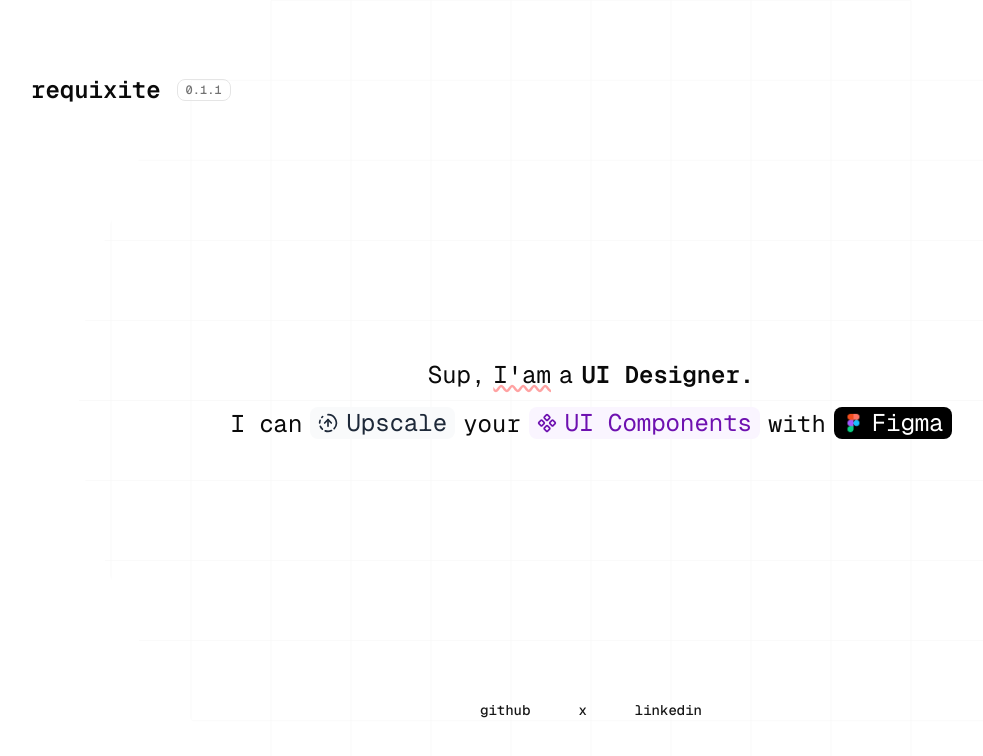
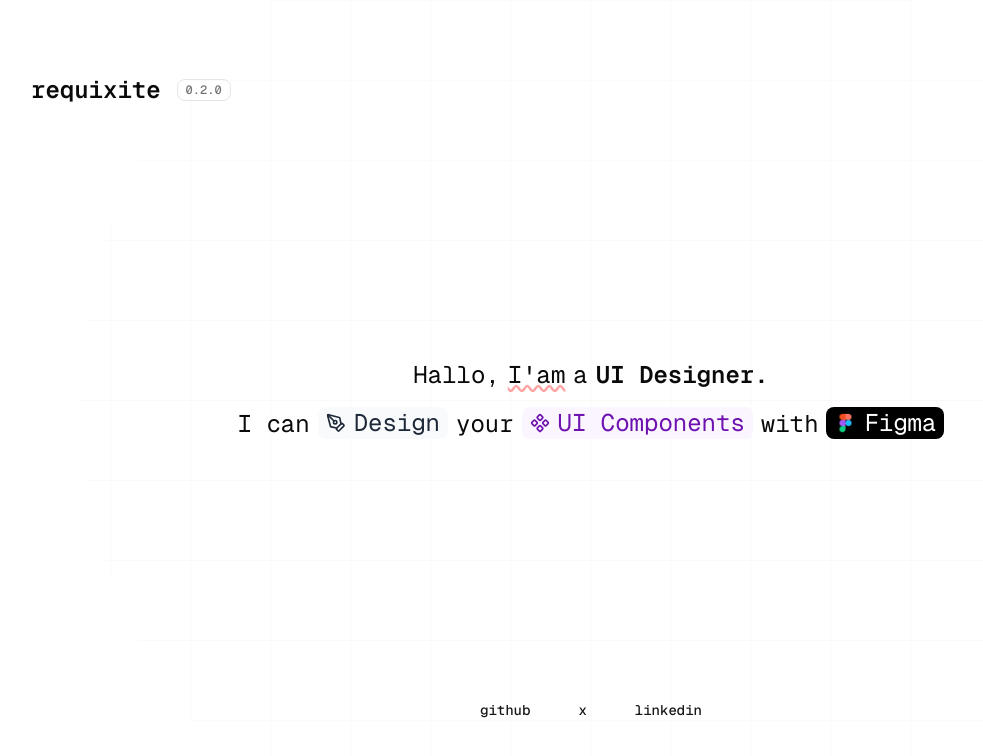
Before and after one commit to mtharreqq/requixite, a Next.js app: page / in a window 1280 px wide. Shown: the top 756 px of the page, without its empty margins (49-1032 px from the left). Built offline with nearby package versions, Linux system fonts and the light colour scheme.

Commit message:
feat(v0.2.0): implement API for fetching release versions and update UI to display them

```diff
--- /dev/null
+++ b/app/api/home/route.ts
@@ -0,0 +1,42 @@
+import { NextResponse } from "next/server";
+import path from "path";
+import { promises as fs } from "fs";
+
+type Release = {
+  version: string;
+  releaseDate: string; // bebas: string/Date sesuai kebutuhan
+  description: string;
+};
+
+export async function GET() {
+  try {
+    const filePath = path.join(
+      process.cwd(),
+      "public",
+      "data",
+      "releases.json",
+    );
+    const file = await fs.readFile(filePath, "utf-8");
+    const data = JSON.parse(file) as Release[];
+
+    // (opsional) sort terbaru dulu
+    const sorted = [...data].sort(
+      (a, b) =>
+        new Date(b.releaseDate).getTime() - new Date(a.releaseDate).getTime(),
+    );
+
+    // cache hint (Edge/CDN friendly). Ubah sesuai kebutuhan.
+    return NextResponse.json(sorted, {
+      headers: {
+        "Cache-Control":
+          "public, max-age=60, s-maxage=300, stale-while-revalidate=600",
+      },
+    });
+  } catch (e) {
+    console.error(e);
+    return NextResponse.json(
+      { error: "Failed to load releases.json" },
+      { status: 500 },
+    );
+  }
+}
--- a/app/page.tsx
+++ b/app/page.tsx
@@ -28,19 +28,6 @@ import {
 } from "@/components/ui/hover-card";
 import { ScrollArea } from "@/components/ui/scroll-area";
 
-const VERSIONS = [
-  {
-    version: "0.1.1",
-    releaseDate: "27 Sep 2025",
-    description:
-      "add ScrollArea and Separator components with versioning support",
-  },
-  {
-    version: "0.1.0",
-    releaseDate: "27 Sep 2025",
-    description: "Initial release",
-  },
-];
 const GREETINGS = [
   "안녕",
   "Bro",
@@ -68,10 +55,34 @@ function getRandomIndex(max: number) {
   return Math.floor(Math.random() * max);
 }
 
+type Release = {
+  version: string;
+  releaseDate: string;
+  description: string;
+};
+
 export default function Home() {
   const [greeting, setGreeting] = useState<string>("");
+  const [versions, setVersions] = useState<Release[]>([]);
+  const [loading, setLoading] = useState(true);
+  const [error, setError] = useState<string | null>(null);
+
   useEffect(() => {
+    const run = async () => {
+      try {
+        const res = await fetch("/api/home", { cache: "no-store" });
+        if (!res.ok) throw new Error(`HTTP ${res.status}`);
+        const data = await res.json();
+
+        setVersions(data);
+        setError(null);
+      } finally {
+        setLoading(false);
+      }
+    };
+
     setGreeting(GREETINGS[getRandomIndex(GREETINGS.length)]);
+    run();
   }, []);
 
   return (
@@ -98,13 +109,29 @@ export default function Home() {
         </HoverCard>
         <HoverCard>
           <HoverCardTrigger asChild>
-            <Badge variant={"outline"} className="text-muted-foreground">
-              {VERSIONS[0].version}
+            <div className="flex items-center gap-2">
+              {loading && (
+                <Badge variant="outline" className="text-muted-foreground">
+                  Loading...
                 </Badge>
+              )}
+
+              {!loading && error && (
+                <Badge variant="destructive" className="text-white">
+                  Error{typeof error === "string" ? `: ${error}` : ""}
+                </Badge>
+              )}
+
+              {!loading && !error && versions?.[0]?.version && (
+                <Badge variant="outline" className="text-muted-foreground">
+                  {versions[0].version}
+                </Badge>
+              )}
+            </div>
           </HoverCardTrigger>
           <HoverCardContent className="px-4 py-1">
             <ScrollArea className="flex max-h-64 flex-col">
-              {VERSIONS.map((v) => (
+              {versions.map((v) => (
                 <div
                   key={v.version}
                   className="flex items-center justify-between border-b py-2 last:border-0"
@@ -119,13 +146,33 @@ export default function Home() {
           </HoverCardContent>
         </HoverCard>
       </header>
-      <main className="row-start-2 flex w-full flex-col items-start gap-4 sm:items-center md:text-2xl">
-        <div className="flex flex-wrap items-center justify-start gap-2 text-lg sm:justify-start md:text-2xl">
-          <span>{greeting},</span>
+      <main className="row-start-2 flex w-full flex-col items-start gap-4 md:items-center md:text-2xl">
+        <div className="flex flex-wrap items-center justify-start gap-2 text-lg md:justify-start md:text-2xl">
+          <motion.span
+            initial={{ opacity: 0, scale: 0.5 }}
+            animate={{ opacity: 1, scale: 1 }}
+            transition={{
+              duration: 0.8,
+              delay: 0,
+              ease: [0, 0.71, 0.2, 1.01],
+            }}
+          >
+            {greeting},
+          </motion.span>
+          <motion.span
+            initial={{ opacity: 0, scale: 0.5 }}
+            animate={{ opacity: 1, scale: 1 }}
+            transition={{
+              duration: 0.8,
+              delay: 0.5,
+              ease: [0, 0.71, 0.2, 1.01],
+            }}
+            className="inline-flex items-center gap-2"
+          >
             <Tooltip>
               <TooltipTrigger asChild>
                 <p className="cursor-pointer underline decoration-red-300 decoration-wavy hover:decoration-red-500">
-                I'am
+                  I&apos;am
                 </p>
               </TooltipTrigger>
               <TooltipContent className="flex items-center gap-2 pl-2">
@@ -141,27 +188,61 @@ export default function Home() {
               items={["UI Designer.", "Front-end Developer."]}
               intervalMs={20000}
             />
+          </motion.span>
         </div>
-        <div className="flex flex-wrap items-center justify-start gap-2 text-lg sm:justify-start md:text-2xl">
-          <div className="flex items-center gap-2">
+
+        {/* I CAN CREATE */}
+        <motion.div className="flex flex-col flex-wrap justify-start gap-2 text-lg md:flex-row md:justify-start md:text-2xl">
+          <motion.div
+            initial={{ opacity: 0, scale: 1, x: "-50%" }}
+            animate={{ opacity: 1, scale: 1, x: "0%" }}
+            transition={{
+              duration: 0.8,
+              delay: 2,
+              ease: [0, 0.71, 0.2, 1.01],
+            }}
+            className="flex items-center gap-2"
+          >
             I can
             <CarouselButton
               items={ACTION_ITEMS}
-              duration={3000}
+              duration={4000}
               fixedWidth={false}
             />
-          </div>
-          <div className="flex items-center gap-2">
+          </motion.div>
+
+          {/* YOUR UI COMPONENTS */}
+          <motion.div
+            initial={{ opacity: 0, scale: 0.8, x: "-20%" }}
+            animate={{ opacity: 1, scale: 1, x: "0%" }}
+            transition={{
+              duration: 0.5,
+              delay: 2.5,
+              ease: [0, 0.71, 0.2, 1.01],
+            }}
+            className="flex items-center gap-2"
+          >
             <span>
               your<span className="invisible md:hidden">_</span>
             </span>
             <CarouselButton
               items={PROJECT_ITEMS}
-              duration={10000}
+              duration={7000}
               fixedWidth={false}
             />
-          </div>
-          <div className="flex items-center gap-2">
+          </motion.div>
+
+          {/* WITH FIGMA */}
+          <motion.div
+            initial={{ opacity: 0, scale: 0.8, x: "-20%" }}
+            animate={{ opacity: 1, scale: 1, x: "0%" }}
+            transition={{
+              duration: 0.5,
+              delay: 3,
+              ease: [0, 0.71, 0.2, 1.01],
+            }}
+            className="flex items-center gap-2"
+          >
             <span>
               with<span className="invisible md:hidden">_</span>
             </span>
@@ -170,8 +251,8 @@ export default function Home() {
               duration={20000}
               fixedWidth={false}
             />
-          </div>
-        </div>
+          </motion.div>
+        </motion.div>
       </main>
       <footer className="text-muted-foreground row-start-3 flex flex-wrap items-center justify-center gap-[24px]">
         <Button
@@ -227,9 +308,9 @@ type CarouselItem = {
 
 const ACTION_ITEMS: CarouselItem[] = [
   { label: "Create", icon: Plus },
+  { label: "Design", icon: PenTool },
   { label: "Upscale", icon: CircleFadingArrowUp },
   { label: "Prototype", icon: Play },
-  { label: "Design", icon: PenTool },
 ];
 
 const PROJECT_ITEMS: CarouselItem[] = [
@@ -287,7 +368,7 @@ function CarouselButton({
       setI((v) => (v + 1) % items.length);
     }, duration);
     return () => window.clearInterval(id);
-  }, [paused]);
+  }, [paused, duration, items.length]);
 
   const active = items[i];
   const Icon = active.icon;
@@ -296,9 +377,9 @@ function CarouselButton({
     <AnimatePresence mode="wait" initial={false}>
       <motion.span
         key={active.label}
-        initial={{ y: "-100%", opacity: 0 }}
-        animate={{ y: "0%", opacity: 1 }}
-        exit={{ y: "100%", opacity: 0 }}
+        initial={{ y: "-100%", opacity: 0, scale: 0.9 }}
+        animate={{ y: "0%", opacity: 1, scale: 1 }}
+        exit={{ y: "100%", opacity: 0, scale: 0.9 }}
         transition={{
           type: "spring",
           stiffness: 600,
@@ -353,30 +434,43 @@ function CarouselButton({
 
 export type TypewriterProps = Readonly<{
   text: string;
+  delay?: number;
   enterStagger?: number;
   exitStagger?: number;
 }>;
 
 export function Typewriter({
   text,
-  enterStagger = 0.08,
+  enterStagger = 0.05,
   exitStagger = 0.05,
+  delay = 1,
   ...rest
 }: TypewriterProps) {
   // bikin variants per render supaya nilai stagger bisa berubah via props
   const sentenceVariants = useMemo(
     () => ({
-      hidden: {},
-      visible: { transition: { staggerChildren: enterStagger } },
+      hidden: {
+        opacity: 0,
+      },
+      visible: {
+        opacity: 1,
+        transition: {
+          delayChildren: delay,
+          staggerChildren: enterStagger,
+        },
+      },
       exit: {
         transition: { staggerChildren: exitStagger, staggerDirection: -1 },
       },
     }),
-    [enterStagger, exitStagger],
+    [enterStagger, exitStagger, delay],
   );
 
   const letterVariants = {
-    hidden: { opacity: 0, display: "none" },
+    hidden: {
+      opacity: 0,
+      display: "none",
+    },
 
     visible: {
       opacity: 1,
@@ -396,7 +490,7 @@ export function Typewriter({
       initial="hidden"
       animate="visible"
       exit="exit"
-      className="inline-block w-auto font-semibold whitespace-pre"
+      className="font-semibold whitespace-pre"
       {...rest}
     >
       {/* Array.from agar emoji/UTF-16 surrogate pairs tidak terpecah */}
@@ -412,7 +506,6 @@ export function Typewriter({
     </motion.p>
   );
 }
-
 // Rotator: ganti teks setiap interval
 type RotatingTypewriterProps = Readonly<{
   items: string[];
@@ -430,9 +523,9 @@ function RotatingTypewriter({
   const [i, setI] = useState(0);
   const [show, setShow] = useState(true);
 
-  useEffect(() => {
-    setI(getRandomIndex(items.length));
-  }, [items.length]);
+  // useEffect(() => {
+  //   setI(getRandomIndex(items.length));
+  // }, [items.length]);
 
   // Jadwalkan “hapus teks” setelah interval selesai.
   useEffect(() => {
--- /dev/null
+++ b/public/data/releases.json
@@ -0,0 +1,17 @@
+[
+  {
+    "version": "0.2.0",
+    "releaseDate": "27 Sep 2025",
+    "description": "implement API for fetching release versions and update UI to display them"
+  },
+  {
+    "version": "0.1.1",
+    "releaseDate": "27 Sep 2025",
+    "description": "add ScrollArea and Separator components with versioning support"
+  },
+  {
+    "version": "0.1.0",
+    "releaseDate": "27 Sep 2025",
+    "description": "Initial release"
+  }
+]
```
Lines whose indentation alone changed are shown as unchanged.
